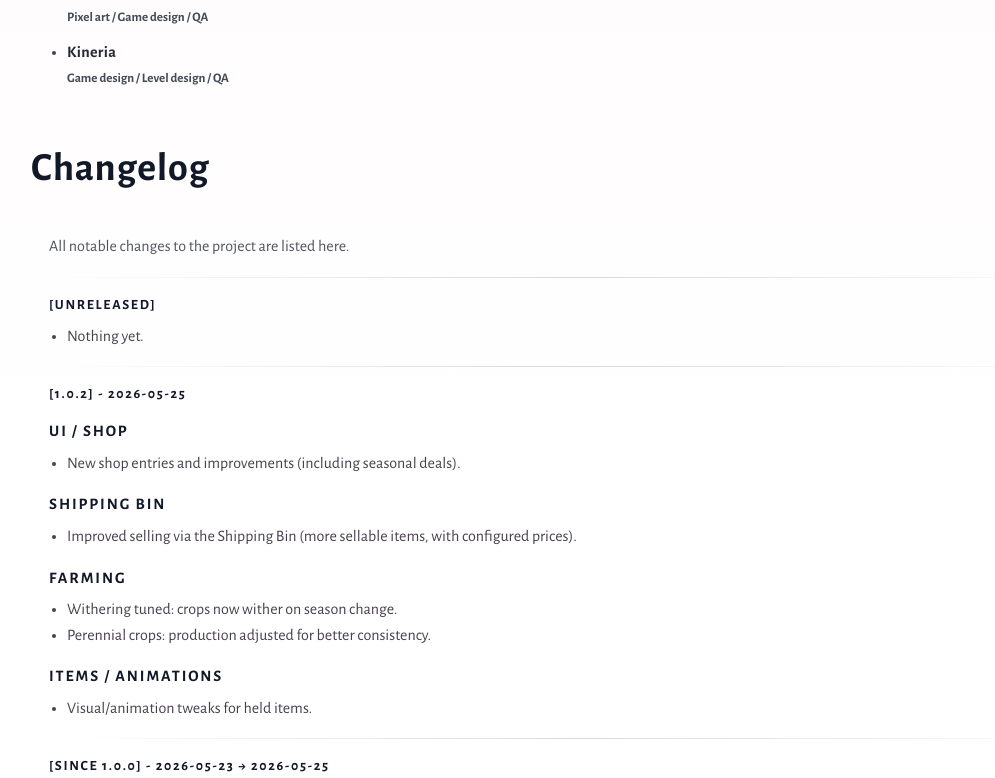
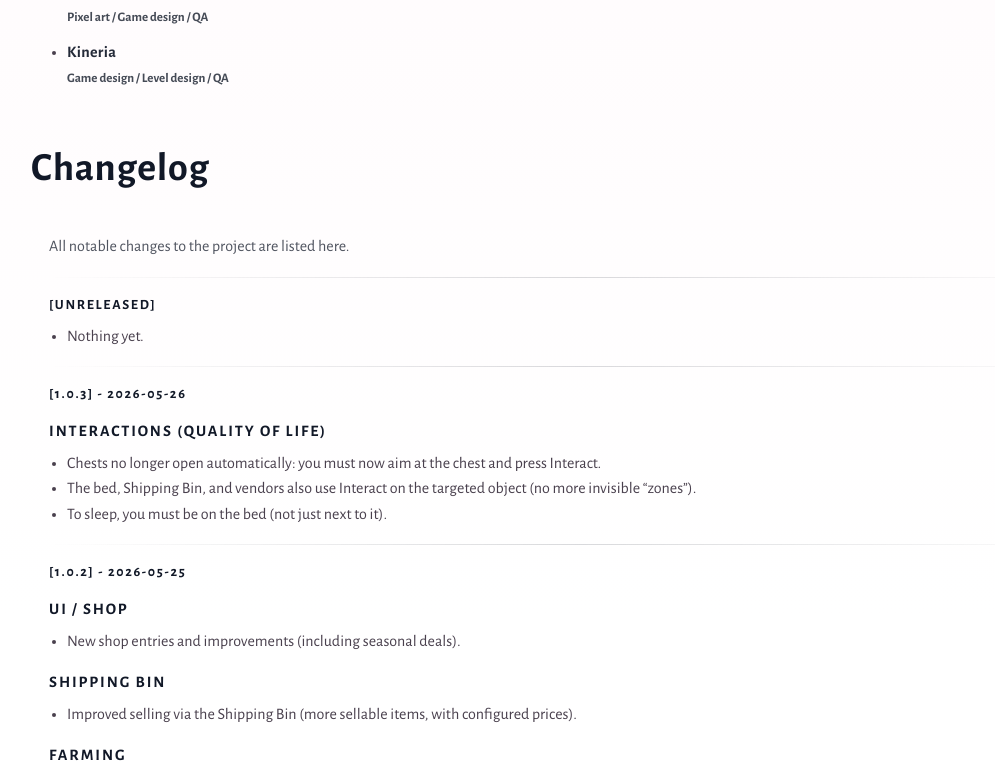
Before and after one commit to LeoPonchon/oniric-streams-website, a React (Create React App) app: page / in a window 1280 px wide. Shown: the part 2008-2786 px from the top of the page, without its empty margins (59-1054 px from the left). Built offline with nearby package versions, Linux system fonts and the light colour scheme.

Commit message:
updated app + changelogs

```diff
--- a/src/i18n.js
+++ b/src/i18n.js
@@ -79,6 +79,19 @@ const translations = {
       lead: "All notable changes to the project are listed here.",
       sections: [
         { heading: "[Unreleased]", blocks: [{ title: null, items: ["Nothing yet."] }] },
+        {
+          heading: "[1.0.3] - 2026-05-26",
+          blocks: [
+            {
+              title: "Interactions (quality of life)",
+              items: [
+                "Chests no longer open automatically: you must now aim at the chest and press Interact.",
+                "The bed, Shipping Bin, and vendors also use Interact on the targeted object (no more invisible “zones”).",
+                "To sleep, you must be on the bed (not just next to it).",
+              ],
+            },
+          ],
+        },
         {
           heading: "[1.0.2] - 2026-05-25",
           blocks: [
@@ -224,6 +237,19 @@ const translations = {
       sections: [
         { heading: "[Non publié]", blocks: [{ title: null, items: ["Rien pour le moment."] }] },
         {
+          heading: "[1.0.3] - 2026-05-26",
+          blocks: [
+            {
+              title: "Interactions (qualité de vie)",
+              items: [
+                "Les coffres ne s’ouvrent plus automatiquement : il faut désormais viser le coffre et appuyer sur Interagir.",
+                "Le lit, la Shipping Bin et les vendeurs s’utilisent aussi via Interagir sur l’objet visé (plus besoin de se coller à une “zone” invisible).",
+                "Pour dormir, il faut être sur le lit (pas juste à côté).",
+              ],
+            },
+          ],
+        },
+        {
           heading: "[1.0.2] - 2026-05-25",
           blocks: [
             {
```
Also changed, not shown: 1 other file (tests, documents, lock files or other folders).
